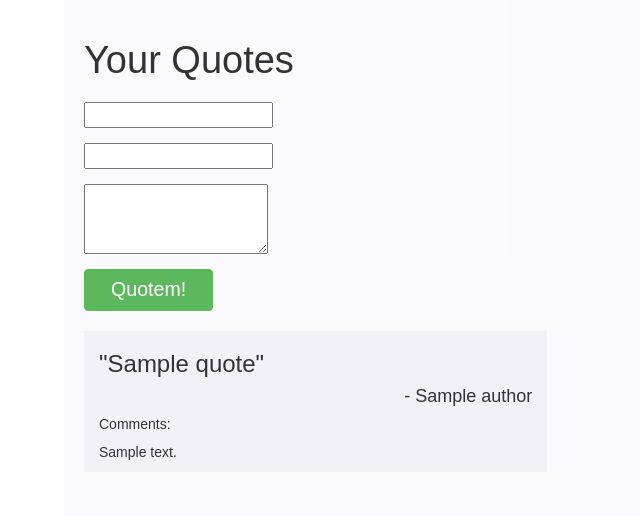
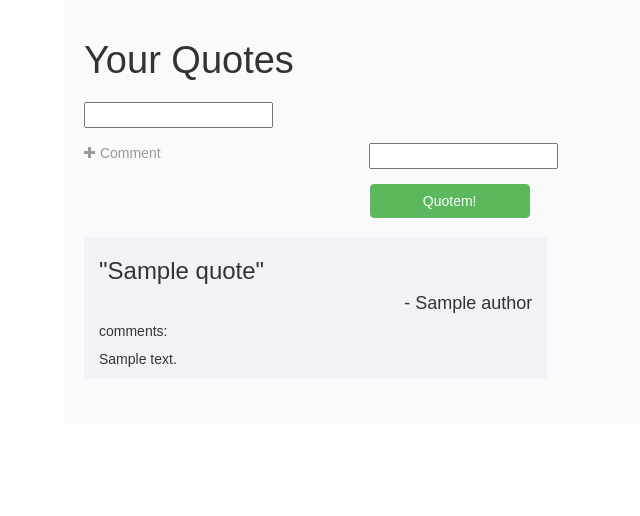
Before and after one commit to eddieberklee/quotes, a Django app: template app/templates/index.html in a window 1280 px wide. Shown: the top 516 px of the page, without its empty margins (0-640 px from the left). Run offline with Django 3.2, Linux system fonts and the light colour scheme; the template is opened without the code that fills it: most values are stand-ins (such as "Sample title", 1, 10 or a date in 2020); form fields are guessed from the names that the template uses; some libraries are stand-ins or nearby versions.

Commit message:
add comment button to show/hide comments

```diff
--- a/app/templates/index.html
+++ b/app/templates/index.html
@@ -16,32 +16,76 @@
     .quote_form textarea {
         height: 70px;
     }
+
+    .quote_form .add_comment {
+        color: #999;
+    }
+    .quote_form .add_comment:hover {
+        text-decoration: underline;
+        cursor: pointer;
+    }
+    .quote_form .add_comment:active {
+        position: relative;
+        top: 1px;
+    }
+    .comment-row {
+        display: none;
+    }
 </style>
 
 <h1>Your Quotes</h1>
 
 <div style="height:10px;"></div>
 
-<div class="row quote_form">
-    <div class="col-lg-6">
+<div class="quote_form">
     <form method="post" action="{% url add_quote %}">{% csrf_token %}
         {{ quote_form.management_form }}
+        <div class="row">
+            <div class="col-lg-5">
                 <div class="form-group autogrow">
                     {{ quote_form.quote }}
                 </div>
+            </div>
+        </div>
+        <div class="row">
+            <div class="col-lg-2 add_comment" active="0">
+                <span class="glyphicon glyphicon-plus" style="font-size:12px;"></span> Comment
+            </div>
+            <div class="col-lg-offset-1 col-lg-2">
                 <div class="form-group">
                     {{ quote_form.author }}
                 </div>
+            </div>
+        </div>
+        <div class="row comment-row">
+            <div class="col-lg-5">
                 <div class="form-group autogrow">
                     {{ quote_form.comment }}
                 </div>
+            </div>
+        </div>
     </form>
+</div>
+
+<div class="row">
+    <div class="col-lg-offset-3 col-lg-2">
+        <button type="button" id="quotem" class="btn btn-success" style="width:100%;">Quotem!</button>
     </div>
 </div>
 
-<button type="button" id="quotem" class="btn btn-success" style="font-size:1.4em;padding:6px 26px;">Quotem!</button>
+<script>
+    $('.quote_form .add_comment').click(function() {
+        if ( $(this).attr('class').indexOf('active') >= 0 ) {
+            $(this).css('text-decoration','none');
+            $(this).parents('.quote_form').find('.comment-row').hide();
+            $(this).removeClass('active');
+        } else {
+            $(this).css('text-decoration','line-through');
+            $(this).parents('.quote_form').find('.comment-row').show();
+            $(this).addClass('active');
+        }
+    });
 
-<script>
     $('.autogrow').each(function() {
         var $target = $(this).find('.autogrow-target');
         var fake = $('<div></div>');
@@ -123,8 +167,10 @@
             <div class="delete-button"><span class="glyphicon glyphicon-remove"></span></div>
             <h3>"{{ quote.quote }}"</h1>
             <h4 style="text-align:right;">- {{ quote.author.name }}</h3>
-            <h5>Comments:</h5>
+            {% if quote.comment %}
+                <h5>comments:</h5>
                 <p>{{ quote.comment.text }}</p>
+            {% endif %}
         </div>
     {% endfor %}
 </div>
```
Lines whose indentation alone changed are shown as unchanged.
